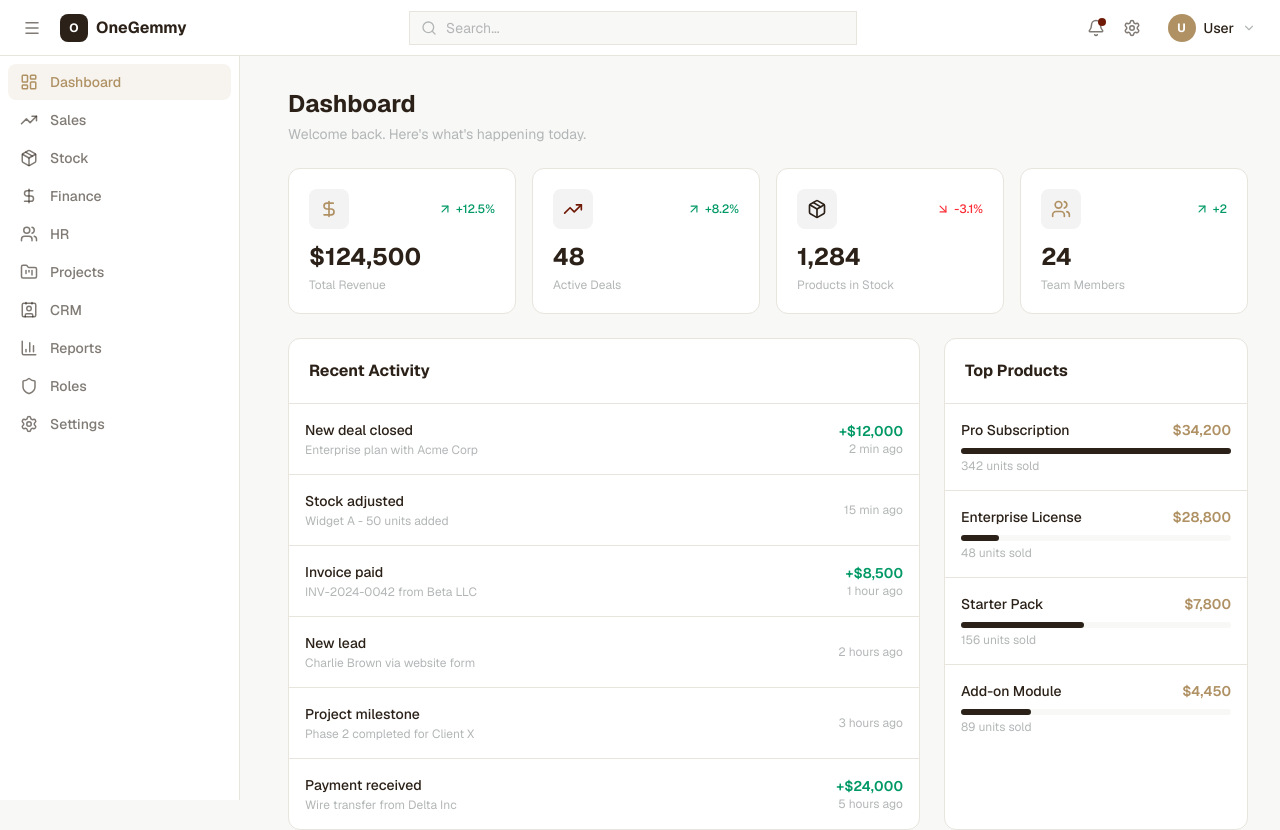
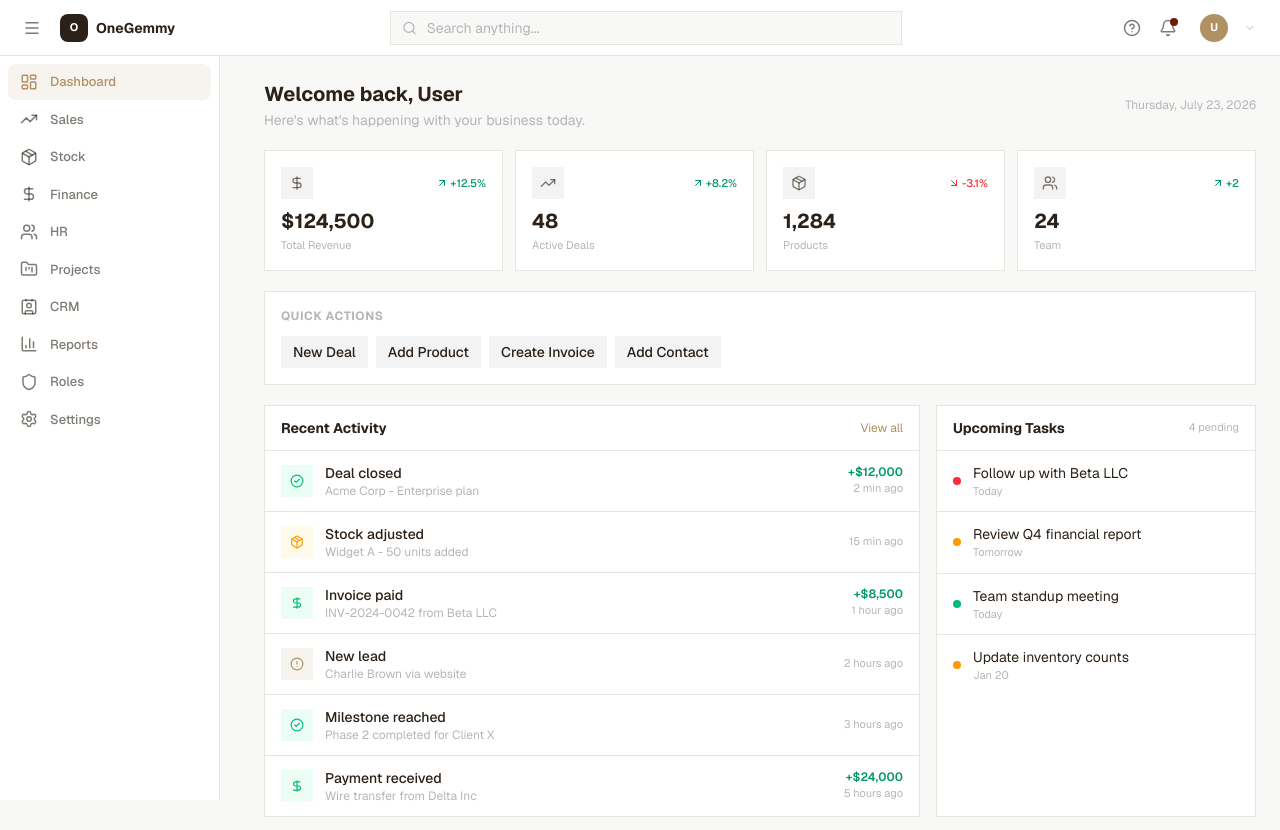
Before and after one commit to gemmyconnectltd/onegemmy, a Next.js app in the folder frontend/: page /dashboard in a window 1280 px wide. Shown: the top 830 px of the page. Built offline with nearby package versions, Linux system fonts and the light colour scheme.

Commit message:
feat: improved dashboard UX - smooth sidebar toggle, better stats, quick actions, tasks
- Sidebar: smooth expand/collapse with icon-only mode
- Topbar: cleaner design with search
- Dashboard: welcome message, stats, quick actions, activity feed, tasks, products
- Better transitions and hover states

```diff
--- a/frontend/src/app/(dashboard)/dashboard/page.tsx
+++ b/frontend/src/app/(dashboard)/dashboard/page.tsx
@@ -1,95 +1,172 @@
-import { TrendingUp, Package, DollarSign, Users, ArrowUpRight, ArrowDownRight } from "lucide-react";
+"use client";
+
+import { TrendingUp, Package, DollarSign, Users, ArrowUpRight, ArrowDownRight, Clock, CheckCircle2, AlertCircle, BarChart3 } from "lucide-react";
+import { useAuth } from "@/lib/auth";
 
 const stats = [
-  { label: "Total Revenue", value: "$124,500", change: "+12.5%", up: true, icon: DollarSign, color: "text-primary" },
-  { label: "Active Deals", value: "48", change: "+8.2%", up: true, icon: TrendingUp, color: "text-accent" },
-  { label: "Products in Stock", value: "1,284", change: "-3.1%", up: false, icon: Package, color: "text-secondary" },
-  { label: "Team Members", value: "24", change: "+2", up: true, icon: Users, color: "text-primary" },
+  { label: "Total Revenue", value: "$124,500", change: "+12.5%", up: true, icon: DollarSign },
+  { label: "Active Deals", value: "48", change: "+8.2%", up: true, icon: TrendingUp },
+  { label: "Products", value: "1,284", change: "-3.1%", up: false, icon: Package },
+  { label: "Team", value: "24", change: "+2", up: true, icon: Users },
 ];
 
 const recentActivity = [
-  { action: "New deal closed", detail: "Enterprise plan with Acme Corp", time: "2 min ago", amount: "+$12,000" },
-  { action: "Stock adjusted", detail: "Widget A - 50 units added", time: "15 min ago", amount: null },
-  { action: "Invoice paid", detail: "INV-2024-0042 from Beta LLC", time: "1 hour ago", amount: "+$8,500" },
-  { action: "New lead", detail: "Charlie Brown via website form", time: "2 hours ago", amount: null },
-  { action: "Project milestone", detail: "Phase 2 completed for Client X", time: "3 hours ago", amount: null },
-  { action: "Payment received", detail: "Wire transfer from Delta Inc", time: "5 hours ago", amount: "+$24,000" },
+  { icon: CheckCircle2, color: "text-emerald-500", bg: "bg-emerald-50", action: "Deal closed", detail: "Acme Corp - Enterprise plan", time: "2 min ago", amount: "+$12,000" },
+  { icon: Package, color: "text-amber-500", bg: "bg-amber-50", action: "Stock adjusted", detail: "Widget A - 50 units added", time: "15 min ago", amount: null },
+  { icon: DollarSign, color: "text-emerald-500", bg: "bg-emerald-50", action: "Invoice paid", detail: "INV-2024-0042 from Beta LLC", time: "1 hour ago", amount: "+$8,500" },
+  { icon: AlertCircle, color: "text-primary", bg: "bg-primary/10", action: "New lead", detail: "Charlie Brown via website", time: "2 hours ago", amount: null },
+  { icon: CheckCircle2, color: "text-emerald-500", bg: "bg-emerald-50", action: "Milestone reached", detail: "Phase 2 completed for Client X", time: "3 hours ago", amount: null },
+  { icon: DollarSign, color: "text-emerald-500", bg: "bg-emerald-50", action: "Payment received", detail: "Wire transfer from Delta Inc", time: "5 hours ago", amount: "+$24,000" },
+];
+
+const quickActions = [
+  { label: "New Deal", href: "/sales" },
+  { label: "Add Product", href: "/stock" },
+  { label: "Create Invoice", href: "/finance" },
+  { label: "Add Contact", href: "/crm" },
 ];
 
 const topProducts = [
-  { name: "Pro Subscription", sold: 342, revenue: "$34,200" },
-  { name: "Enterprise License", sold: 48, revenue: "$28,800" },
-  { name: "Starter Pack", sold: 156, revenue: "$7,800" },
-  { name: "Add-on Module", sold: 89, revenue: "$4,450" },
+  { name: "Pro Subscription", sold: 342, revenue: "$34,200", progress: 100 },
+  { name: "Enterprise License", sold: 48, revenue: "$28,800", progress: 84 },
+  { name: "Starter Pack", sold: 156, revenue: "$7,800", progress: 46 },
+  { name: "Add-on Module", sold: 89, revenue: "$4,450", progress: 26 },
+];
+
+const upcomingTasks = [
+  { title: "Follow up with Beta LLC", due: "Today", priority: "high" },
+  { title: "Review Q4 financial report", due: "Tomorrow", priority: "medium" },
+  { title: "Team standup meeting", due: "Today", priority: "low" },
+  { title: "Update inventory counts", due: "Jan 20", priority: "medium" },
 ];
 
 export default function DashboardPage() {
+  const { user } = useAuth();
+
   return (
-    <div className="space-y-6">
-      <div>
-        <h1 className="text-2xl font-bold text-foreground">Dashboard</h1>
-        <p className="text-sm text-muted mt-1">Welcome back. Here&apos;s what&apos;s happening today.</p>
+    <div className="space-y-5">
+      {/* Welcome */}
+      <div className="flex items-center justify-between">
+        <div>
+          <h1 className="text-xl font-bold text-foreground">
+            Welcome back, {user?.name?.split(" ")[0] || "User"}
+          </h1>
+          <p className="text-sm text-muted mt-0.5">Here&apos;s what&apos;s happening with your business today.</p>
+        </div>
+        <div className="text-right hidden sm:block">
+          <p className="text-xs text-muted">{new Date().toLocaleDateString("en-US", { weekday: "long", month: "long", day: "numeric", year: "numeric" })}</p>
+        </div>
       </div>
 
-      <div className="grid grid-cols-1 sm:grid-cols-2 lg:grid-cols-4 gap-4">
+      {/* Stats */}
+      <div className="grid grid-cols-2 lg:grid-cols-4 gap-3">
         {stats.map((stat) => (
-          <div key={stat.label} className="bg-white rounded-xl p-5 border border-border">
-            <div className="flex items-center justify-between mb-3">
-              <div className={`w-10 h-10 rounded-lg bg-foreground/5 flex items-center justify-center ${stat.color}`}>
-                <stat.icon size={20} />
+          <div key={stat.label} className="bg-white border border-border p-4 hover:shadow-sm transition-shadow">
+            <div className="flex items-center justify-between mb-2">
+              <div className="w-8 h-8 bg-foreground/5 flex items-center justify-center">
+                <stat.icon size={16} className="text-foreground/60" />
               </div>
-              <span className={`flex items-center gap-1 text-xs font-medium ${stat.up ? "text-emerald-600" : "text-red-500"}`}>
-                {stat.up ? <ArrowUpRight size={14} /> : <ArrowDownRight size={14} />}
+              <span className={`flex items-center gap-0.5 text-[11px] font-medium ${stat.up ? "text-emerald-600" : "text-red-500"}`}>
+                {stat.up ? <ArrowUpRight size={12} /> : <ArrowDownRight size={12} />}
                 {stat.change}
               </span>
             </div>
-            <p className="text-2xl font-bold text-foreground">{stat.value}</p>
-            <p className="text-xs text-muted mt-1">{stat.label}</p>
+            <p className="text-xl font-bold text-foreground">{stat.value}</p>
+            <p className="text-[11px] text-muted mt-0.5">{stat.label}</p>
           </div>
         ))}
       </div>
 
-      <div className="grid lg:grid-cols-3 gap-6">
-        <div className="lg:col-span-2 bg-white rounded-xl border border-border">
-          <div className="p-5 border-b border-border">
-            <h2 className="font-bold text-foreground">Recent Activity</h2>
+      {/* Quick Actions */}
+      <div className="bg-white border border-border p-4">
+        <p className="text-xs font-bold text-muted uppercase tracking-wider mb-3">Quick Actions</p>
+        <div className="flex flex-wrap gap-2">
+          {quickActions.map((action) => (
+            <a
+              key={action.label}
+              href={action.href}
+              className="px-3 py-1.5 bg-foreground/5 text-foreground text-sm font-medium hover:bg-foreground/10 transition-colors"
+            >
+              {action.label}
+            </a>
+          ))}
+        </div>
+      </div>
+
+      {/* Main content */}
+      <div className="grid lg:grid-cols-3 gap-4">
+        {/* Activity */}
+        <div className="lg:col-span-2 bg-white border border-border">
+          <div className="px-4 py-3 border-b border-border flex items-center justify-between">
+            <h2 className="text-sm font-bold text-foreground">Recent Activity</h2>
+            <a href="#" className="text-xs text-primary hover:underline">View all</a>
           </div>
           <div className="divide-y divide-border">
             {recentActivity.map((item, i) => (
-              <div key={i} className="flex items-center justify-between p-4 hover:bg-surface/50 transition-colors">
-                <div>
+              <div key={i} className="flex items-center gap-3 px-4 py-3 hover:bg-surface/50 transition-colors cursor-pointer">
+                <div className={`w-8 h-8 flex items-center justify-center flex-shrink-0 ${item.bg}`}>
+                  <item.icon size={14} className={item.color} />
+                </div>
+                <div className="flex-1 min-w-0">
                   <p className="text-sm font-medium text-foreground">{item.action}</p>
-                  <p className="text-xs text-muted mt-0.5">{item.detail}</p>
+                  <p className="text-xs text-muted truncate">{item.detail}</p>
                 </div>
-                <div className="text-right">
+                <div className="text-right flex-shrink-0">
                   {item.amount && (
-                    <p className="text-sm font-semibold text-emerald-600">{item.amount}</p>
+                    <p className="text-xs font-semibold text-emerald-600">{item.amount}</p>
                   )}
-                  <p className="text-xs text-muted">{item.time}</p>
+                  <p className="text-[11px] text-muted">{item.time}</p>
                 </div>
               </div>
             ))}
           </div>
         </div>
 
-        <div className="bg-white rounded-xl border border-border">
-          <div className="p-5 border-b border-border">
-            <h2 className="font-bold text-foreground">Top Products</h2>
+        {/* Tasks */}
+        <div className="bg-white border border-border">
+          <div className="px-4 py-3 border-b border-border flex items-center justify-between">
+            <h2 className="text-sm font-bold text-foreground">Upcoming Tasks</h2>
+            <span className="text-[11px] text-muted">{upcomingTasks.length} pending</span>
           </div>
           <div className="divide-y divide-border">
+            {upcomingTasks.map((task, i) => (
+              <div key={i} className="px-4 py-3 hover:bg-surface/50 transition-colors cursor-pointer flex items-center gap-3">
+                <div className={`w-2 h-2 rounded-full flex-shrink-0 ${
+                  task.priority === "high" ? "bg-red-500" :
+                  task.priority === "medium" ? "bg-amber-500" :
+                  "bg-emerald-500"
+                }`} />
+                <div className="flex-1 min-w-0">
+                  <p className="text-sm text-foreground">{task.title}</p>
+                  <p className="text-[11px] text-muted">{task.due}</p>
+                </div>
+              </div>
+            ))}
+          </div>
+        </div>
+      </div>
+
+      {/* Products */}
+      <div className="bg-white border border-border">
+        <div className="px-4 py-3 border-b border-border flex items-center justify-between">
+          <h2 className="text-sm font-bold text-foreground">Top Products</h2>
+          <a href="/stock" className="text-xs text-primary hover:underline">View all</a>
+        </div>
+        <div className="p-4">
+          <div className="grid sm:grid-cols-2 lg:grid-cols-4 gap-4">
             {topProducts.map((product, i) => (
-              <div key={i} className="p-4">
-                <div className="flex items-center justify-between mb-2">
+              <div key={i}>
+                <div className="flex items-center justify-between mb-1.5">
                   <p className="text-sm font-medium text-foreground">{product.name}</p>
-                  <p className="text-sm font-semibold text-primary">{product.revenue}</p>
+                  <p className="text-xs font-semibold text-foreground">{product.revenue}</p>
                 </div>
-                <div className="w-full bg-surface rounded-full h-1.5">
+                <div className="w-full bg-surface h-1.5">
                   <div
-                    className="bg-foreground rounded-full h-1.5"
-                    style={{ width: `${(product.sold / 342) * 100}%` }}
+                    className="bg-primary h-1.5 transition-all"
+                    style={{ width: `${product.progress}%` }}
                   />
                 </div>
-                <p className="text-xs text-muted mt-1">{product.sold} units sold</p>
+                <p className="text-[11px] text-muted mt-1">{product.sold} units sold</p>
               </div>
             ))}
           </div>
--- a/frontend/src/app/(dashboard)/layout.tsx
+++ b/frontend/src/app/(dashboard)/layout.tsx
@@ -1,22 +1,36 @@
 "use client";
 
-import { useState } from "react";
+import { useState, useEffect } from "react";
 import type { ReactNode } from "react";
 import { Sidebar } from "@/components/dashboard/Sidebar";
 import { Topbar } from "@/components/dashboard/Topbar";
 
 export default function DashboardLayout({ children }: { children: ReactNode }) {
-  const [sidebarOpen, setSidebarOpen] = useState(true);
+  const [sidebarExpanded, setSidebarExpanded] = useState(true);
+  const [isMobile, setIsMobile] = useState(false);
+
+  useEffect(() => {
+    const check = () => setIsMobile(window.innerWidth < 1024);
+    check();
+    window.addEventListener("resize", check);
+    return () => window.removeEventListener("resize", check);
+  }, []);
 
   return (
     <div className="min-h-screen bg-surface">
-      <Topbar onToggleSidebar={() => setSidebarOpen(!sidebarOpen)} />
-      <Sidebar open={sidebarOpen} onClose={() => setSidebarOpen(false)} />
+      <Topbar
+        onToggleSidebar={() => setSidebarExpanded(!sidebarExpanded)}
+        sidebarExpanded={sidebarExpanded}
+      />
+      <Sidebar
+        expanded={isMobile ? false : sidebarExpanded}
+        onExpandChange={setSidebarExpanded}
+      />
       <main
-        className="pt-14 transition-all duration-200"
-        style={{ marginLeft: sidebarOpen ? "256px" : "0" }}
+        className="pt-14 transition-all duration-200 ease-in-out min-h-screen"
+        style={{ marginLeft: isMobile ? 0 : sidebarExpanded ? 240 : 56 }}
       >
-        <div className="p-6 lg:p-8">{children}</div>
+        <div className="p-5 lg:p-6">{children}</div>
       </main>
     </div>
   );
--- a/frontend/src/components/dashboard/Sidebar.tsx
+++ b/frontend/src/components/dashboard/Sidebar.tsx
@@ -3,7 +3,7 @@
 import { useState } from "react";
 import Link from "next/link";
 import { usePathname } from "next/navigation";
-import { Layers, LayoutDashboard, TrendingUp, Package, DollarSign, Users, FolderKanban, Contact, BarChart3, Settings, Shield } from "lucide-react";
+import { LayoutDashboard, TrendingUp, Package, DollarSign, Users, FolderKanban, Contact, BarChart3, Settings, Shield, X } from "lucide-react";
 
 const navigation = [
   { name: "Dashboard", href: "/dashboard", icon: LayoutDashboard },
@@ -19,33 +19,42 @@ const navigation = [
 ];
 
 interface SidebarProps {
-  open: boolean;
-  onClose: () => void;
+  expanded: boolean;
+  onExpandChange: (v: boolean) => void;
 }
 
-export function Sidebar({ open, onClose }: SidebarProps) {
+export function Sidebar({ expanded, onExpandChange }: SidebarProps) {
   const pathname = usePathname();
   const [hovered, setHovered] = useState(false);
 
-  const expanded = open || hovered;
+  const isOpen = expanded || hovered;
 
   return (
     <>
       {/* Mobile overlay */}
-      {open && (
+      {expanded && (
         <div
-          className="fixed inset-0 bg-black/30 z-40 lg:hidden"
-          onClick={onClose}
+          className="fixed inset-0 bg-black/40 z-40 lg:hidden"
+          onClick={() => onExpandChange(false)}
         />
       )}
 
       <aside
-        className="fixed top-14 left-0 h-[calc(100vh-56px)] bg-white border-r border-border z-40 transition-all duration-200"
-        style={{ width: expanded ? "240px" : "56px" }}
-        onMouseEnter={() => setHovered(true)}
-        onMouseLeave={() => setHovered(false)}
+        className="fixed top-14 left-0 h-[calc(100vh-56px)] bg-white border-r border-border z-40 transition-all duration-200 ease-in-out"
+        style={{ width: isOpen ? 220 : 56 }}
+        onMouseEnter={() => !expanded && setHovered(true)}
+        onMouseLeave={() => !expanded && setHovered(false)}
       >
-        {/* Nav */}
+        {/* Mobile close */}
+        {expanded && (
+          <button
+            onClick={() => onExpandChange(false)}
+            className="absolute top-3 right-3 w-6 h-6 flex items-center justify-center text-muted hover:text-foreground lg:hidden"
+          >
+            <X size={14} />
+          </button>
+        )}
+
         <nav className="p-2 space-y-0.5">
           {navigation.map((item) => {
             const isActive = pathname === item.href || pathname.startsWith(item.href + "/");
@@ -53,16 +62,20 @@ export function Sidebar({ open, onClose }: SidebarProps) {
               <Link
                 key={item.name}
                 href={item.href}
-                onClick={onClose}
-                className={`flex items-center gap-3 px-3 py-2 text-sm font-medium transition-colors rounded-lg ${
+                className={`flex items-center gap-3 px-3 py-2 text-[13px] font-medium transition-all duration-150 rounded-lg ${
                   isActive
                     ? "bg-primary/10 text-primary"
                     : "text-foreground/60 hover:bg-surface hover:text-foreground"
                 }`}
-                title={!expanded ? item.name : undefined}
+                title={!isOpen ? item.name : undefined}
               >
                 <item.icon size={18} className="flex-shrink-0" />
-                {expanded && <span className="whitespace-nowrap">{item.name}</span>}
+                <span
+                  className="whitespace-nowrap overflow-hidden transition-all duration-200"
+                  style={{ opacity: isOpen ? 1 : 0, width: isOpen ? "auto" : 0 }}
+                >
+                  {item.name}
+                </span>
               </Link>
             );
           })}
--- a/frontend/src/components/dashboard/Topbar.tsx
+++ b/frontend/src/components/dashboard/Topbar.tsx
@@ -1,15 +1,16 @@
 "use client";
 
-import { Search, Bell, Settings, LogOut, Menu, ChevronDown } from "lucide-react";
+import { Search, Bell, LogOut, Menu, ChevronDown, HelpCircle } from "lucide-react";
 import { useAuth } from "@/lib/auth";
 import { useRouter } from "next/navigation";
 import { useState } from "react";
 
 interface TopbarProps {
   onToggleSidebar: () => void;
+  sidebarExpanded: boolean;
 }
 
-export function Topbar({ onToggleSidebar }: TopbarProps) {
+export function Topbar({ onToggleSidebar, sidebarExpanded }: TopbarProps) {
   const { user, logout } = useAuth();
   const router = useRouter();
   const [showMenu, setShowMenu] = useState(false);
@@ -21,7 +22,7 @@ export function Topbar({ onToggleSidebar }: TopbarProps) {
 
   return (
     <header className="fixed top-0 left-0 right-0 h-14 bg-white border-b border-border z-50 flex items-center px-4 gap-4">
-      {/* Left: Toggle + Logo */}
+      {/* Left */}
       <div className="flex items-center gap-3">
         <button
           onClick={onToggleSidebar}
@@ -31,55 +32,55 @@ export function Topbar({ onToggleSidebar }: TopbarProps) {
         </button>
         <div className="flex items-center gap-2">
           <div className="w-7 h-7 bg-foreground rounded-lg flex items-center justify-center">
-            <span className="text-white text-xs font-bold">O</span>
+            <span className="text-white text-[11px] font-bold">O</span>
           </div>
-          <span className="text-base font-bold text-foreground hidden sm:block">OneGemmy</span>
+          <span className="text-sm font-bold text-foreground">OneGemmy</span>
         </div>
       </div>
 
       {/* Center: Search */}
-      <div className="flex-1 max-w-md mx-auto hidden md:block">
+      <div className="flex-1 max-w-lg mx-auto hidden md:block">
         <div className="relative">
-          <Search size={16} className="absolute left-3 top-1/2 -translate-y-1/2 text-muted" />
+          <Search size={15} className="absolute left-3 top-1/2 -translate-y-1/2 text-muted" />
           <input
             type="text"
-            placeholder="Search..."
-            className="w-full pl-9 pr-4 py-1.5 bg-surface border border-border text-sm text-foreground placeholder:text-muted focus:border-primary focus:outline-none focus:ring-1 focus:ring-primary/20"
+            placeholder="Search anything..."
+            className="w-full pl-9 pr-4 py-1.5 bg-surface border border-border text-sm text-foreground placeholder:text-muted focus:border-primary focus:outline-none focus:ring-1 focus:ring-primary/20 transition-colors"
           />
         </div>
       </div>
 
-      {/* Right: Actions */}
+      {/* Right */}
       <div className="flex items-center gap-1">
+        <button className="w-8 h-8 flex items-center justify-center text-foreground/60 hover:text-foreground hover:bg-surface rounded-lg transition-colors hidden sm:flex">
+          <HelpCircle size={18} />
+        </button>
         <button className="w-8 h-8 flex items-center justify-center text-foreground/60 hover:text-foreground hover:bg-surface rounded-lg transition-colors relative">
           <Bell size={18} />
           <div className="absolute top-1.5 right-1.5 w-2 h-2 bg-accent rounded-full" />
         </button>
-        <button className="w-8 h-8 flex items-center justify-center text-foreground/60 hover:text-foreground hover:bg-surface rounded-lg transition-colors">
-          <Settings size={18} />
-        </button>
 
-        {/* User menu */}
-        <div className="relative ml-2">
+        {/* User */}
+        <div className="relative ml-1">
           <button
             onClick={() => setShowMenu(!showMenu)}
             className="flex items-center gap-2 px-2 py-1 hover:bg-surface rounded-lg transition-colors"
           >
-            <div className="w-7 h-7 bg-primary rounded-full flex items-center justify-center text-xs font-bold text-white">
+            <div className="w-7 h-7 bg-primary rounded-full flex items-center justify-center text-[11px] font-bold text-white">
               {user?.name?.split(" ").map((n) => n[0]).join("") || "U"}
             </div>
-            <span className="text-sm font-medium text-foreground hidden sm:block">{user?.name || "User"}</span>
-            <ChevronDown size={14} className="text-muted" />
+            <span className="text-[13px] font-medium text-foreground hidden sm:block max-w-[100px] truncate">{user?.name}</span>
+            <ChevronDown size={12} className="text-muted hidden sm:block" />
           </button>
 
           {showMenu && (
             <>
               <div className="fixed inset-0 z-40" onClick={() => setShowMenu(false)} />
               <div className="absolute right-0 top-full mt-1 w-56 bg-white border border-border shadow-lg z-50 py-1">
-                <div className="px-3 py-2 border-b border-border">
+                <div className="px-3 py-2.5 border-b border-border">
                   <p className="text-sm font-medium text-foreground">{user?.name}</p>
-                  <p className="text-xs text-muted">{user?.email}</p>
-                  <span className="text-[10px] bg-primary/10 text-primary px-2 py-0.5 rounded-full mt-1 inline-block font-medium">
+                  <p className="text-xs text-muted truncate">{user?.email}</p>
+                  <span className="text-[10px] bg-primary/10 text-primary px-2 py-0.5 rounded-full mt-1.5 inline-block font-medium">
                     {user?.role}
                   </span>
                 </div>
```
